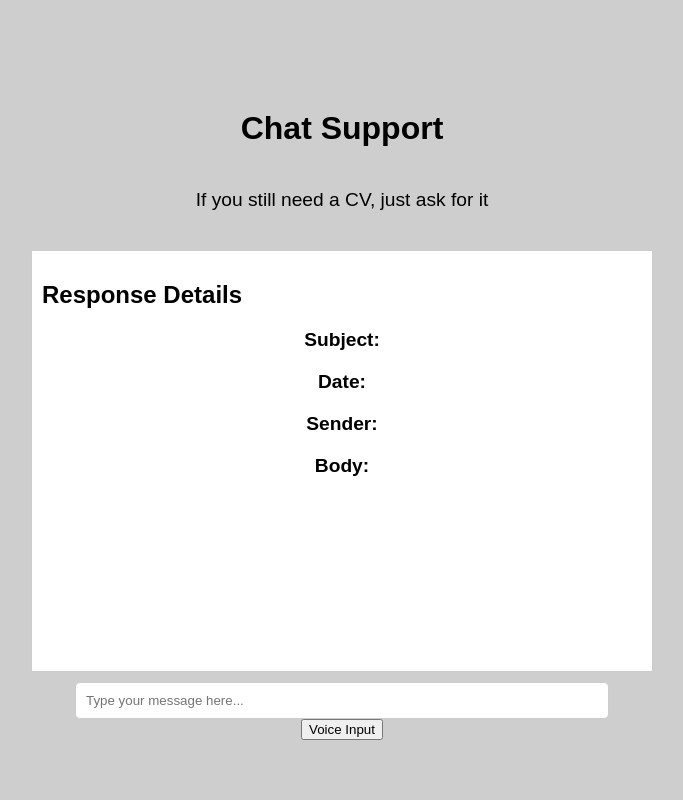
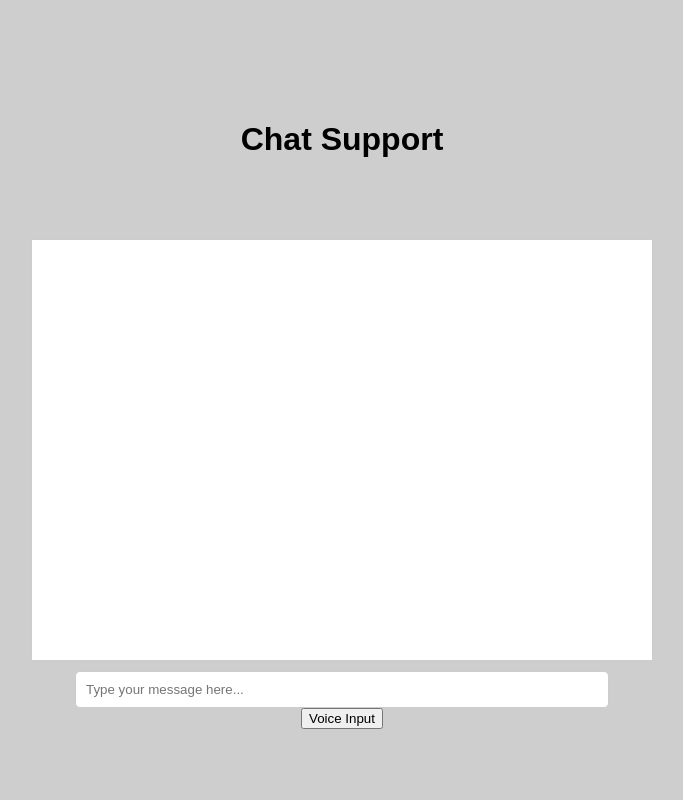
Before and after one commit to kanchang12/upwork_Tom, a Flask app: page / in a window 1280 px wide. Shown: the whole page, without its empty margins (298-981 px from the left). Run offline with Flask 3, Linux system fonts and the light colour scheme.

Commit message:
Update index.html

```diff
--- a/templates/index.html
+++ b/templates/index.html
@@ -78,18 +78,10 @@
 <body>
     <h1>Chat Support</h1>
 
-    <p>If you still need a CV, just ask for it</p>
+    <p></p>
     <div class="background-image"></div>
     <div class="overlay"></div>
-    <div id="chat-container">
-        <div id="response-details">
-            <h2>Response Details</h2>
-            <p><strong>Subject:</strong> <span id="response-subject">{{ response_data['subject'] if response_data }}</span></p>
-            <p><strong>Date:</strong> <span id="response-date">{{ response_data['date'] if response_data }}</span></p>
-            <p><strong>Sender:</strong> <span id="response-sender">{{ response_data['sender'] if response_data }}</span></p>
-            <p><strong>Body:</strong> <span id="response-body">{{ response_data['body'] if response_data }}</span></p>
-        </div>
-    </div>
+    <div id="chat-container"></div>
 
     <input type="text" id="message-input" placeholder="Type your message here...">
     <button id="voice-input-btn">Voice Input</button>
@@ -116,11 +108,8 @@
             .then(response => response.json())
             .then(data => {
                 if (data && data.response) {
-                    document.getElementById('response-subject').textContent = data.response.subject || '';
-                    document.getElementById('response-date').textContent = data.response.date || '';
-                    document.getElementById('response-sender').textContent = data.response.sender || '';
-                    document.getElementById('response-body').textContent = data.response.body || '';
-                    speak(data.response.body || '');
+                    chatContainer.innerHTML += `<p><strong>Message:</strong> ${data.response.message}</p>`;
+                    speak(data.response.message);
                 } else {
                     console.error('No response data received');
                 }
```
